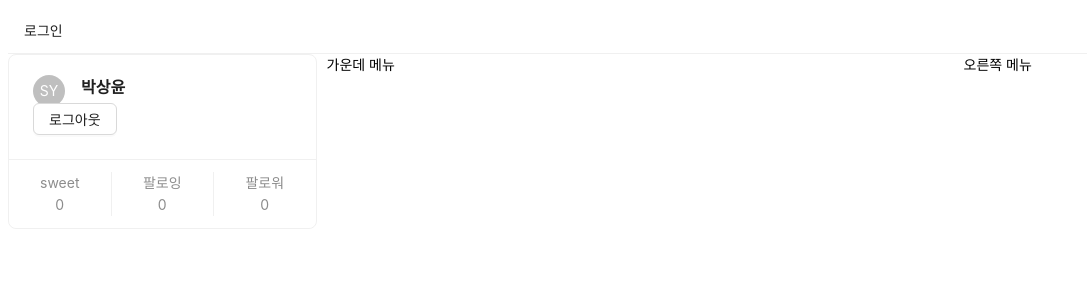
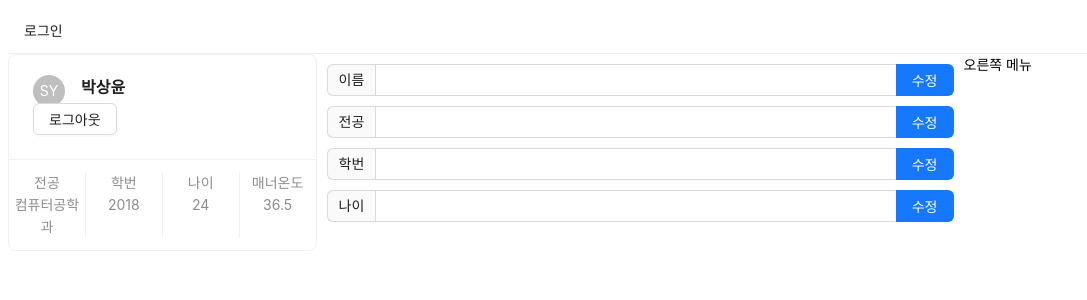
Before and after one commit to sangyunpark99/BlindDate, a Next.js app in the folder frontend/: page / in a window 1280 px wide. Both pictures are taken after typing "Sample", "Sample123" into the empty fields and a click on the button "로그인". Shown: the top 300 px of the page, without its empty margins (0-1087 px from the left). Built offline with nearby package versions, Linux system fonts and the light colour scheme.

Commit message:
프로필 수정페이지

```diff
--- a/frontend/components/AppLayout.js
+++ b/frontend/components/AppLayout.js
@@ -3,7 +3,8 @@ import PropTyes from "prop-types";
 import Link from "next/link";
 import { Col, Menu, Row } from "antd";
 import LoginForm from "./LoginForm";
-import Profile from "./Profile";
+import UserProfile from "./UserProfile";
+import Profile from "../pages/profile";
 
 const AppLayout = ({ children }) => {
   const [isLoggedIn, setIsLoggedIn] = useState(false);
@@ -20,13 +21,13 @@ const AppLayout = ({ children }) => {
       <Row gutter={10}>
         <Col xs={24} md={6}>
           {isLoggedIn ? (
-            <Profile setIsLoggedIn={setIsLoggedIn} />
+            <UserProfile setIsLoggedIn={setIsLoggedIn} />
           ) : (
             <LoginForm setIsLoggedIn={setIsLoggedIn} />
           )}
         </Col>
         <Col xs={24} md={12}>
-          가운데 메뉴
+          <Profile />
         </Col>
         <Col xs={24} md={6}>
           오른쪽 메뉴
--- /dev/null
+++ b/frontend/components/EditUserProfile.js
@@ -0,0 +1,22 @@
+import React from "react";
+import { Form, Input } from "antd";
+import styled from "styled-components";
+
+const InputInfo = styled(Input.Search)`
+  margin-top: 10px;
+`;
+
+const EditUserProfile = () => {
+  return (
+    <>
+      <Form>
+        <InputInfo addonBefore="이름" enterButton="수정"></InputInfo>
+        <InputInfo addonBefore="전공" enterButton="수정"></InputInfo>
+        <InputInfo addonBefore="학번" enterButton="수정"></InputInfo>
+        <InputInfo addonBefore="나이" enterButton="수정"></InputInfo>
+      </Form>
+    </>
+  );
+};
+
+export default EditUserProfile;
--- a/frontend/components/LoginForm.js
+++ b/frontend/components/LoginForm.js
@@ -23,7 +23,6 @@ const LoginForm = ({ setIsLoggedIn }) => {
 
   const onSubmitForm = useCallback(
     (e) => {
-      console.log(id, password);
       setIsLoggedIn(true);
     },
     [id, password]
--- a/frontend/components/Profile.js
+++ b/frontend/components/UserProfile.js
@@ -1,7 +1,7 @@
 import React, { useCallback } from "react";
 import { Card, Avatar, Button } from "antd";
 
-const Profile = ({ setIsLoggedIn }) => {
+const UserProfile = ({ setIsLoggedIn }) => {
   const onLogOut = useCallback((e) => {
     setIsLoggedIn(false);
   });
@@ -10,13 +10,16 @@ const Profile = ({ setIsLoggedIn }) => {
     <Card
       actions={[
         <div key="twit">
-          sweet <br /> 0
+          전공 <br /> 컴퓨터공학과
         </div>,
         <div key="followings">
-          팔로잉 <br /> 0
+          학번 <br /> 2018
         </div>,
         <div key="followers">
-          팔로워 <br /> 0
+          나이 <br /> 24
+        </div>,
+        <div key="manner">
+          매너온도 <br /> 36.5
         </div>,
       ]}
     >
@@ -26,4 +29,4 @@ const Profile = ({ setIsLoggedIn }) => {
   );
 };
 
-export default Profile;
+export default UserProfile;
--- /dev/null
+++ b/frontend/pages/profile.js
@@ -0,0 +1,16 @@
+import React from "react";
+import Head from "next/head";
+import EditUserProfile from "../components/EditUserProfile";
+
+const Profile = () => {
+  return (
+    <>
+      <Head>
+        <title>내 프로필 | 대학생 블라인드 소개팅</title>
+      </Head>
+      <EditUserProfile />
+    </>
+  );
+};
+
+export default Profile;
```
